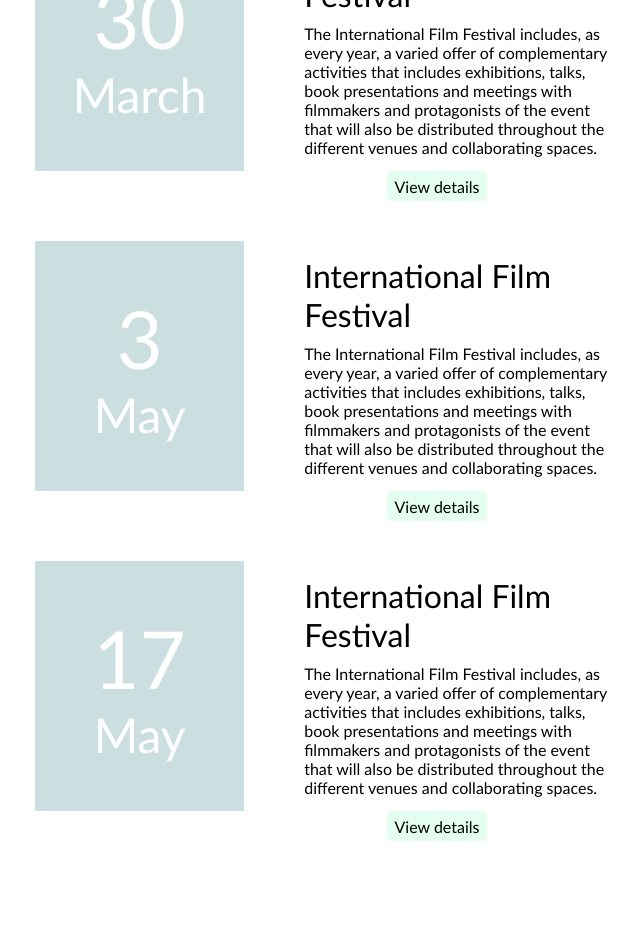
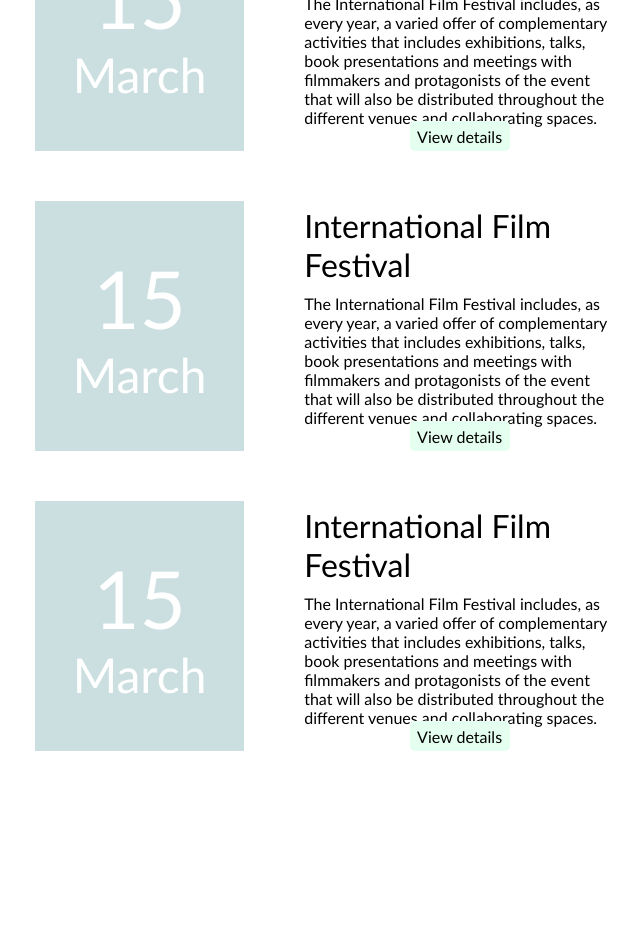
Before and after one commit to rominaruizdiaz/List-events, a plain HTML site: page index.html in a window 1280 px wide. Shown: the part 791-1733 px from the top of the page, without its empty margins (285-925 px from the left). Drawn offline with Linux system fonts and the light colour scheme.

Commit message:
fixed: header image

```diff
--- a/index.html
+++ b/index.html
@@ -15,17 +15,17 @@
             <article>
                 <div class="flex">
                     <div class="date flex center">
-                        <p class="date__numb">15</p>
+                        <p class="date__number">15</p>
                         <p class="date__month">March</p>
                     </div>
                     <div class="event flex center">
+                        <div class="event__text flex center">
                             <h2>International Film Festival</h2>
                             <p>
                                 The International Film Festival includes, as every year, a varied offer of complementary activities that includes exhibitions, talks, book presentations and meetings with filmmakers and protagonists of the event that will also be distributed throughout the different venues and collaborating spaces.
                             </p>
                         </div>
-                </div>
-                <div class="flex dropdown">
+                        <div class="dropdown flex">
                             <button>
                                 View details
                             </button>
@@ -52,21 +52,23 @@
                                 </li>
                             </ul>
                         </div>
+                    </div>
+                </div>
             </article>
             <article>
                 <div class="flex">
                     <div class="date flex center">
-                        <p class="date__numb">30</p>
+                        <p class="date__number">15</p>
                         <p class="date__month">March</p>
                     </div>
                     <div class="event flex center">
+                        <div class="event__text flex center">
                             <h2>International Film Festival</h2>
                             <p>
                                 The International Film Festival includes, as every year, a varied offer of complementary activities that includes exhibitions, talks, book presentations and meetings with filmmakers and protagonists of the event that will also be distributed throughout the different venues and collaborating spaces.
                             </p>
                         </div>
-                </div>
-                <div class="flex dropdown">
+                        <div class="dropdown flex">
                             <button>
                                 View details
                             </button>
@@ -93,21 +95,23 @@
                                 </li>
                             </ul>
                         </div>
+                    </div>
+                </div>
             </article>
             <article>
                 <div class="flex">
                     <div class="date flex center">
-                        <p class="date__numb">3</p>
-                        <p class="date__month">May</p>
+                        <p class="date__number">15</p>
+                        <p class="date__month">March</p>
                     </div>
                     <div class="event flex center">
+                        <div class="event__text flex center">
                             <h2>International Film Festival</h2>
                             <p>
                                 The International Film Festival includes, as every year, a varied offer of complementary activities that includes exhibitions, talks, book presentations and meetings with filmmakers and protagonists of the event that will also be distributed throughout the different venues and collaborating spaces.
                             </p>
                         </div>
-                </div>
-                <div class="flex dropdown">
+                        <div class="dropdown flex">
                             <button>
                                 View details
                             </button>
@@ -134,21 +138,23 @@
                                 </li>
                             </ul>
                         </div>
+                    </div>
+                </div>
             </article>
             <article>
                 <div class="flex">
                     <div class="date flex center">
-                        <p class="date__numb">17</p>
-                        <p class="date__month">May</p>
+                        <p class="date__number">15</p>
+                        <p class="date__month">March</p>
                     </div>
                     <div class="event flex center">
+                        <div class="event__text flex center">
                             <h2>International Film Festival</h2>
                             <p>
                                 The International Film Festival includes, as every year, a varied offer of complementary activities that includes exhibitions, talks, book presentations and meetings with filmmakers and protagonists of the event that will also be distributed throughout the different venues and collaborating spaces.
                             </p>
                         </div>
-                </div>
-                <div class="flex dropdown">
+                        <div class="dropdown flex">
                             <button>
                                 View details
                             </button>
@@ -175,6 +181,8 @@
                                 </li>
                             </ul>
                         </div>
+                    </div>
+                </div>
             </article>
         </section>
     </main>
--- a/styles/body.css
+++ b/styles/body.css
@@ -15,7 +15,7 @@ article {
     flex-direction: column;
     color: white;
 }
-.date__numb {
+.date__number {
     font-size: 5em;
 }
 .date__month {
@@ -24,7 +24,11 @@ article {
 .event {
     width: fit-content;
     padding: 10px 60px;
-    flex-direction: column
+    flex-direction: column;
+}
+.event__text {
+    height: 210px;
+    flex-direction: column;
 }
 h2 {
     font-size: 2em;
@@ -35,7 +39,6 @@ h2 {
     flex-direction: column;
     align-items: center;
     width: fit-content;
-    margin-left: 55%;
 }
 button {
     background-color: #E4FFEF;
```
Also changed, not shown: assets/waves.png. Lines whose indentation alone changed are shown as unchanged.
